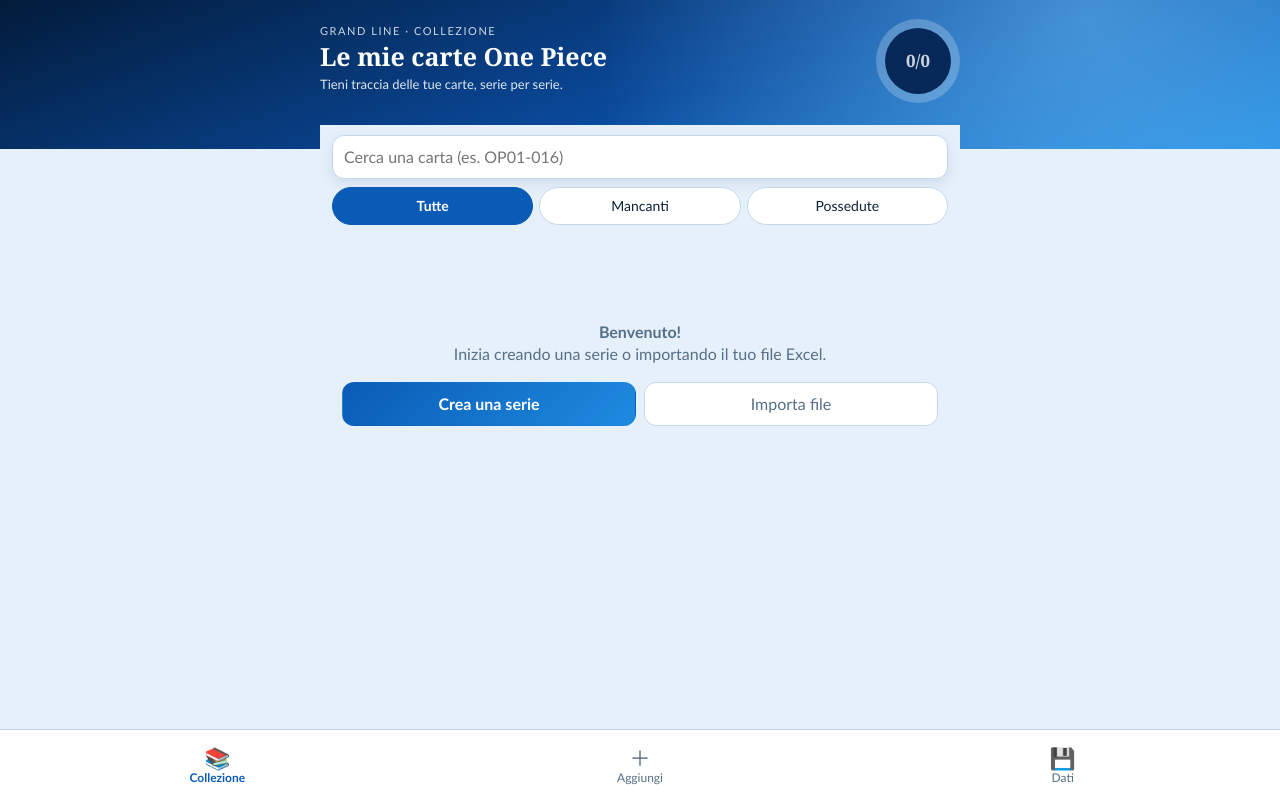
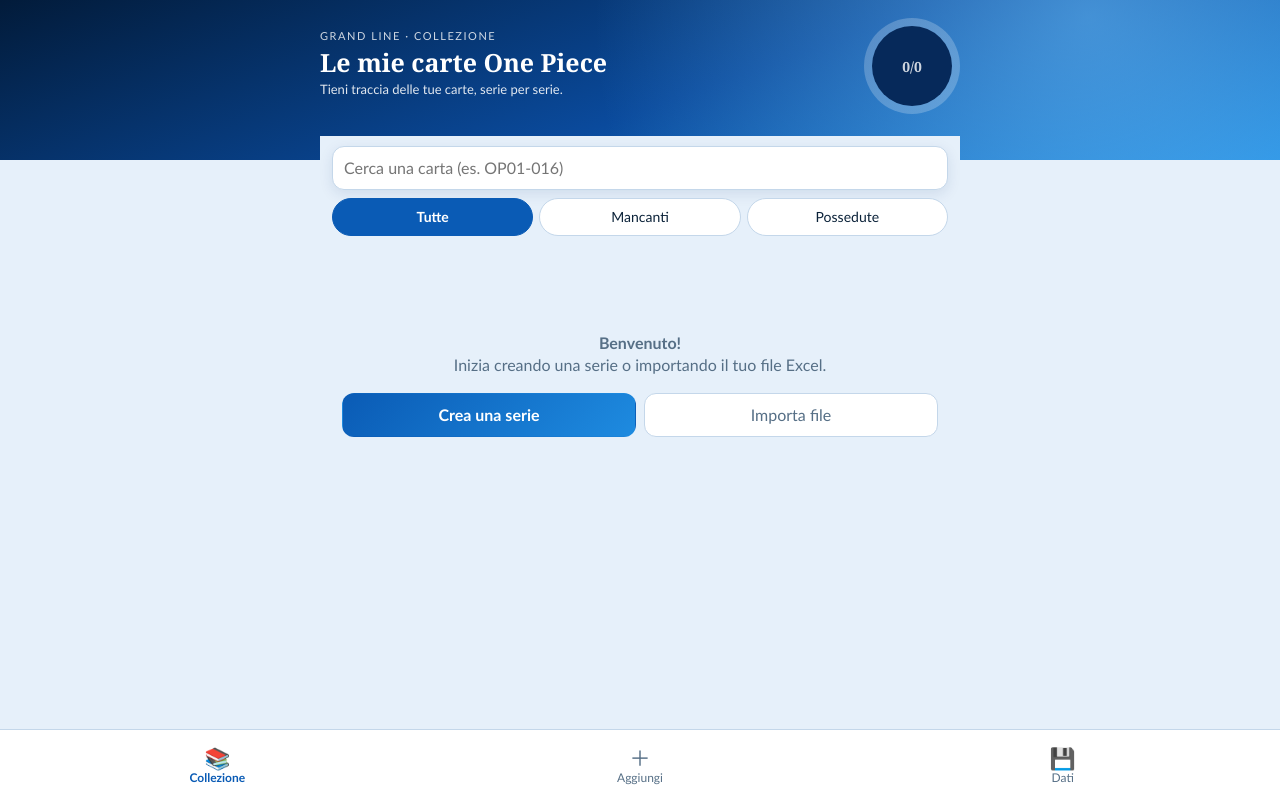
Before and after one commit to doomsday18/Tcg-Op-List, a plain HTML site: page index.html in a window 1280 px wide. Drawn offline with Linux system fonts and the light colour scheme.

Commit message:
Add files via upload

```diff
--- a/index.html
+++ b/index.html
@@ -19,9 +19,9 @@ body::before{content:"";position:fixed;inset:0 0 auto;height:env(safe-area-inset
 .hero small{letter-spacing:.14em;text-transform:uppercase;font-size:11px;opacity:.8}
 h1{font:700 25px/1.1 Georgia,serif;margin:3px 0 4px}
 .hero p{margin:0;opacity:.88;font-size:13px}
-.ring{--p:0;flex:none;width:84px;height:84px;border-radius:50%;background:conic-gradient(#ffc933 calc(var(--p)*1%),rgba(255,255,255,.22) 0);display:grid;place-items:center}
-.ring div{width:66px;height:66px;border-radius:50%;background:#06295a;display:grid;place-items:center;text-align:center;line-height:1.05}
-.ring b{font:700 17px Georgia,serif;display:block}.ring span{font-size:11px;opacity:.8}
+.ring{--p:0;flex:none;width:96px;height:96px;border-radius:50%;background:conic-gradient(#ffc933 calc(var(--p)*1%),rgba(255,255,255,.22) 0);display:grid;place-items:center}
+.ring div{width:80px;height:80px;border-radius:50%;background:#06295a;display:grid;place-items:center;text-align:center;line-height:1.05}
+.ring b{font:700 14px Georgia,serif;display:block;white-space:nowrap}.ring span{font-size:11px;opacity:.8}
 main{max-width:640px;margin:0 auto;padding:0 12px 130px}
 h2{font:700 20px Georgia,serif;margin:16px 2px 8px;color:var(--ac)}
 button,input,select{font:inherit;color:inherit}
```
